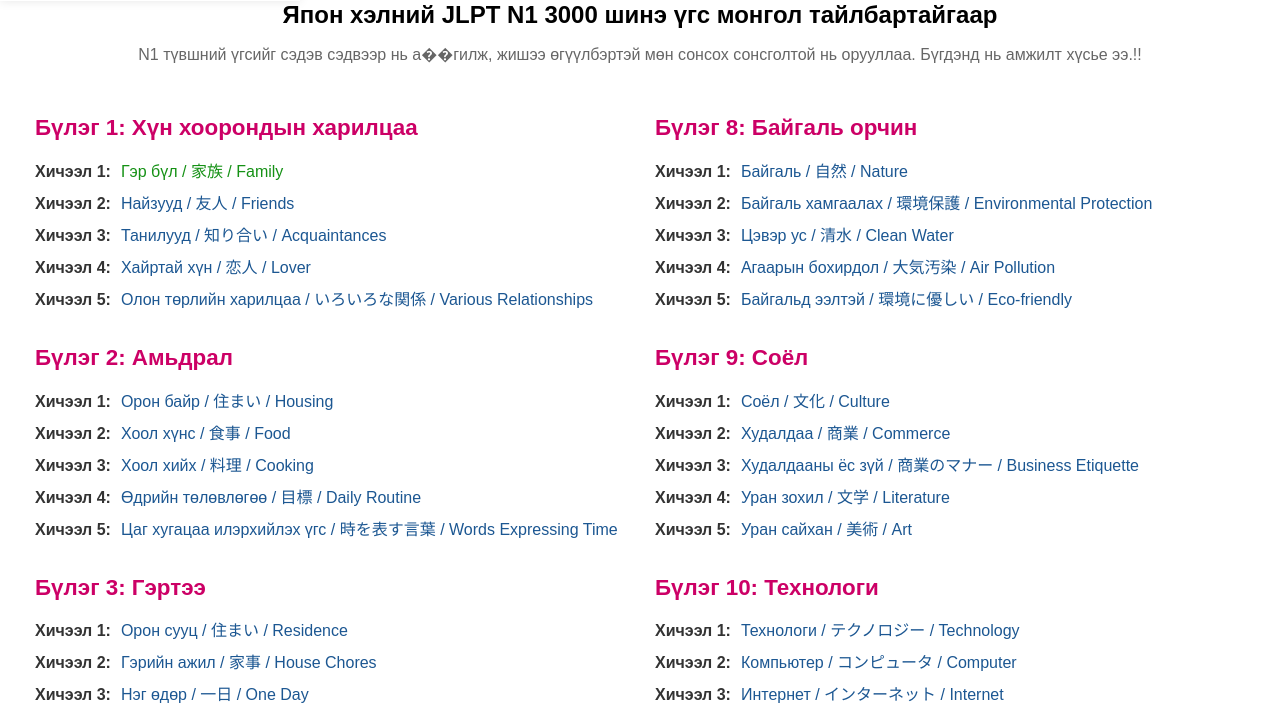
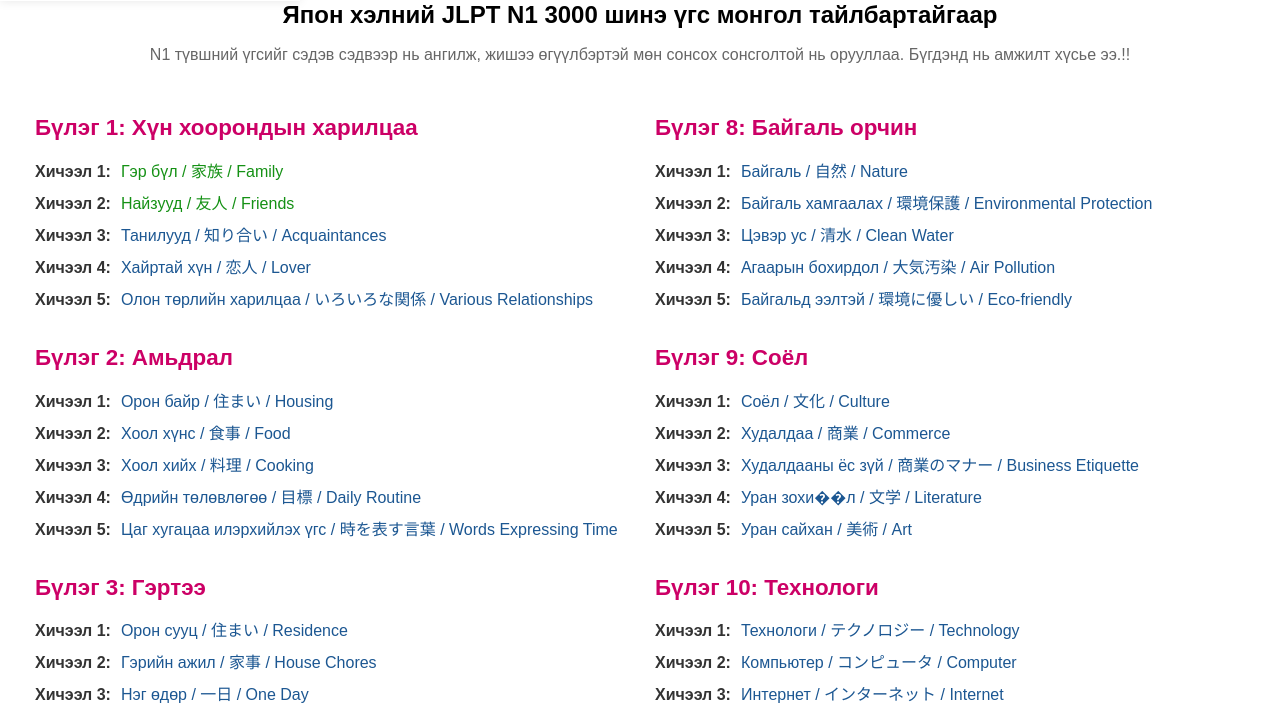
Before and after one commit to baljir0901/kittokatsu, a plain HTML site: page index.html in a window 1280 px wide. Shown: the part 81-796 px from the top of the page. Drawn offline with Linux system fonts and the light colour scheme.

Commit message:
Update index.html

```diff
--- a/index.html
+++ b/index.html
@@ -200,7 +200,7 @@
     </header>
 
     <h2>Япон хэлний JLPT N1 3000 шинэ үгс монгол тайлбартайгаар</h2> <!-- Subtitle -->
-    <p class="subtitle">N1 түвшний үгсийг сэдэв сэдвээр нь а��гилж, жишээ өгүүлбэртэй мөн сонсох сонсголтой нь орууллаа. Бүгдэнд нь амжилт хүсье ээ.!!</p>
+    <p class="subtitle">N1 түвшний үгсийг сэдэв сэдвээр нь ангилж, жишээ өгүүлбэртэй мөн сонсох сонсголтой нь орууллаа. Бүгдэнд нь амжилт хүсье ээ.!!</p>
 
     <div class="row">
         <!-- Column 1 -->
@@ -209,7 +209,7 @@
             <h3>Бүлэг 1: Хүн хоорондын харилцаа</h3>
             <ul>
               <li><span class="lesson">Хичээл 1:</span><a class="completed" href="lesson1-1.html">Гэр бүл / 家族 / Family</a></li>
-              <li><span class="lesson">Хичээл 2:</span><a class="not-completed" href="lesson1-2.html">Найзууд / 友人 / Friends</a></li>
+              <li><span class="lesson">Хичээл 2:</span><a class="completed" href="lesson1-2.html">Найзууд / 友人 / Friends</a></li>
               <li><span class="lesson">Хичээл 3:</span><a class="not-completed" href="lesson1-3.html">Танилууд / 知り合い / Acquaintances</a></li>
               <li><span class="lesson">Хичээл 4:</span><a class="not-completed" href="lesson1-4.html">Хайртай хүн / 恋人 / Lover</a></li>
               <li><span class="lesson">Хичээл 5:</span><a class="not-completed" href="lesson1-5.html">Олон төрлийн харилцаа / いろいろな関係 / Various Relationships</a></li>
@@ -302,7 +302,7 @@
               <li><span class="lesson">Хичээл 1:</span><a class="not-completed" href="lesson9-1.html">Соёл / 文化 / Culture</a></li>
               <li><span class="lesson">Хичээл 2:</span><a class="not-completed" href="lesson9-2.html">Худалдаа / 商業 / Commerce</a></li>
               <li><span class="lesson">Хичээл 3:</span><a class="not-completed" href="lesson9-3.html">Худалдааны ёс зүй / 商業のマナー / Business Etiquette</a></li>
-              <li><span class="lesson">Хичээл 4:</span><a class="not-completed" href="lesson9-4.html">Уран зохил / 文学 / Literature</a></li>
+              <li><span class="lesson">Хичээл 4:</span><a class="not-completed" href="lesson9-4.html">Уран зохи��л / 文学 / Literature</a></li>
               <li><span class="lesson">Хичээл 5:</span><a class="not-completed" href="lesson9-5.html">Уран сайхан / 美術 / Art</a></li>
             </ul>
           </div>
```
